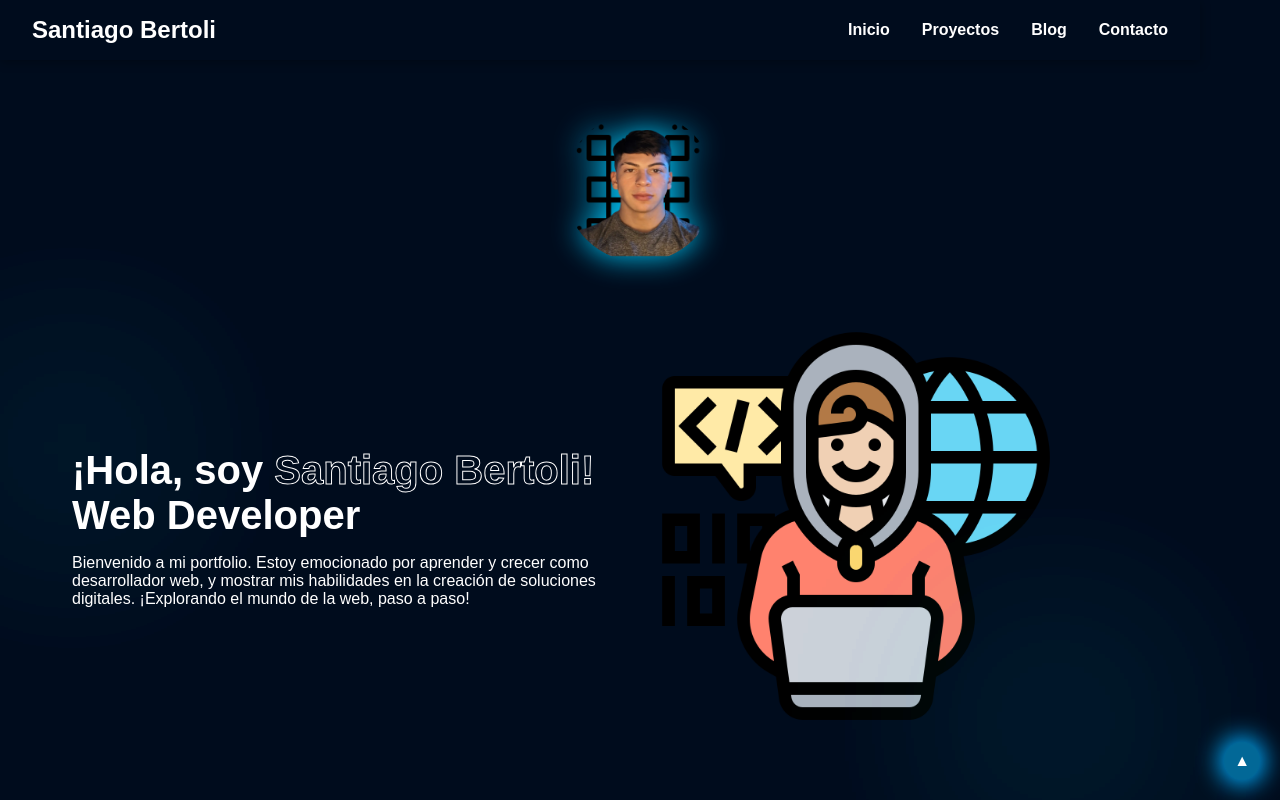
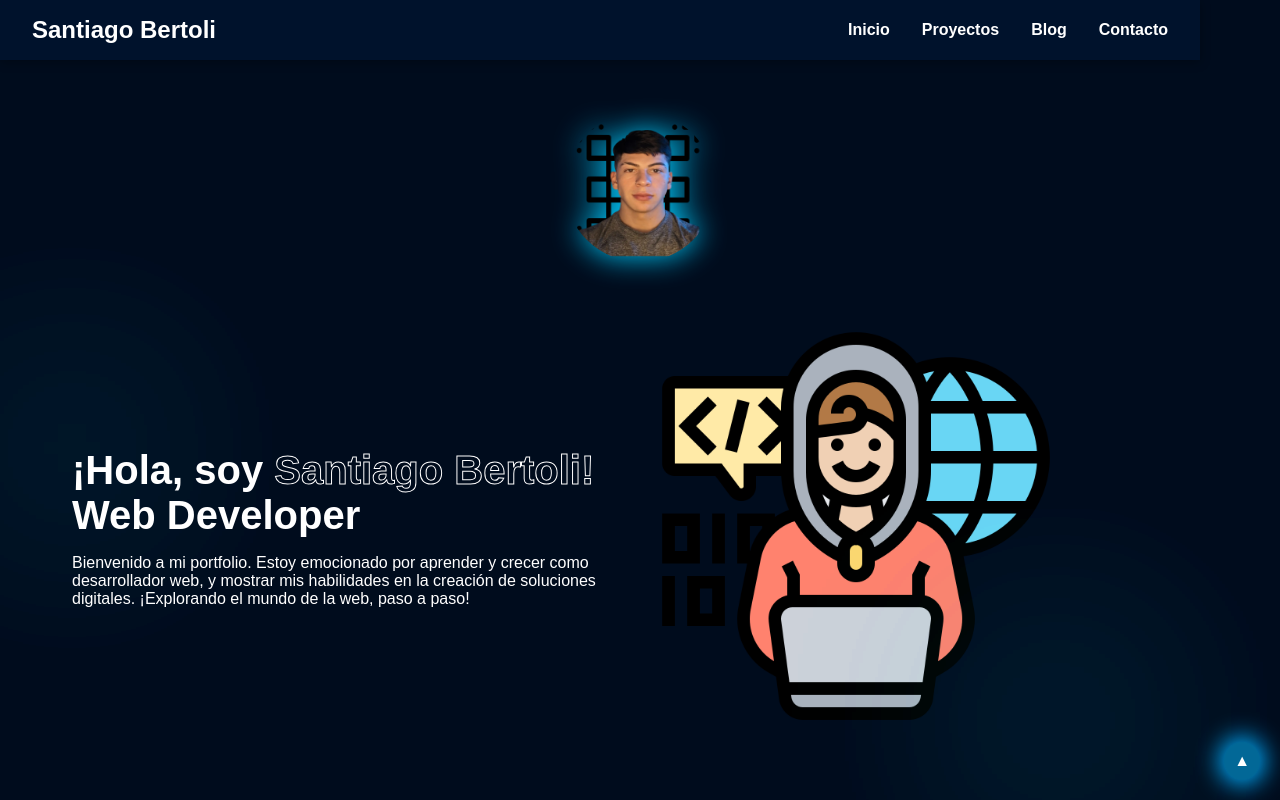
Before and after one commit to sbertoli/PortfolioSantiagoBertoli, a plain HTML site: page PortfolioSantiagoBertoli-main/index.html in a window 1280 px wide. Shown: the top 800 px of the page. Drawn offline with nearby package versions, Linux system fonts and the light colour scheme; a web font is replaced by a local one.

Commit message:
nuevos cambios

```diff
--- a/PortfolioSantiagoBertoli-main/css/estilo.css
+++ b/PortfolioSantiagoBertoli-main/css/estilo.css
@@ -37,7 +37,7 @@ nav {
     left: 0;
     width: 100%;
     z-index: 999;
-    background-color: rgb(0, 12, 29);
+    background-color: rgb(0, 18, 44);
     box-shadow: 0 2px 10px rgba(0,0,0,0.3);
 }
 
```
